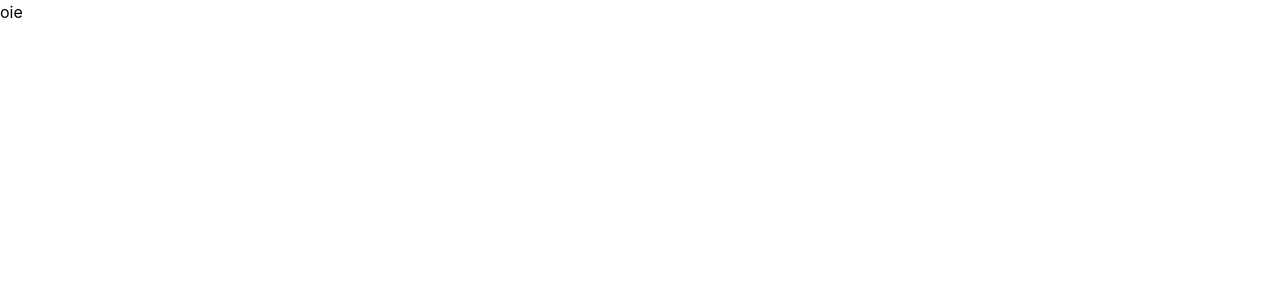
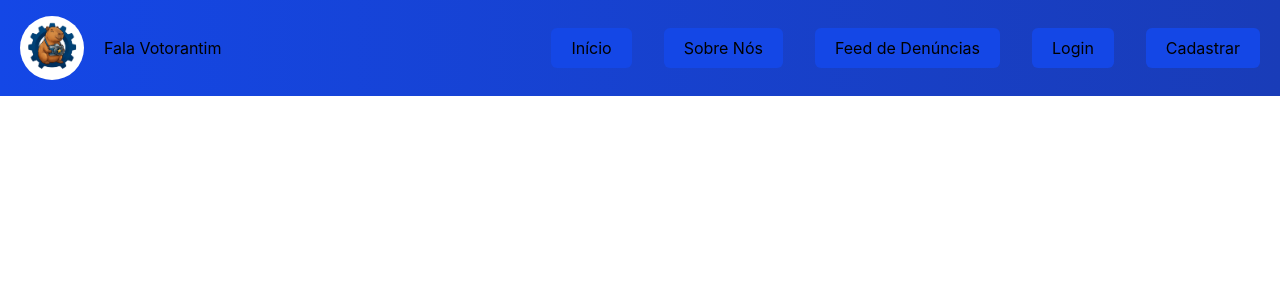
Before and after one commit to cdGuilherme/fala-votorantim-react, a React (Vite) app in the folder Fala-Votorantim/: page / in a window 1280 px wide. Shown: the top 300 px of the page. Built offline with nearby package versions, Linux system fonts and the light colour scheme.

Commit message:
Header Finalizado
Falta implementar junto do main, mas está feito

```diff
--- a/Fala-Votorantim/src/App.tsx
+++ b/Fala-Votorantim/src/App.tsx
@@ -1,12 +1,10 @@
-import './App.css'
+import LandingPage from "./Pages/PaginaPrincipal/LadingPage/LadingPage";
 
 function App() {
 
 
   return (
-    <>
-      oie
-    </>
+    <LandingPage/>
   )
 }
 
--- a/Fala-Votorantim/src/Components/Header.tsx
+++ b/Fala-Votorantim/src/Components/Header.tsx
@@ -0,0 +1,19 @@
+export default function Header() {
+    return(
+        <header className="w-full bg-linear-to-r from-[#1447E6] to-[#193CB8] min-w-full ">
+            <div className="flex place-content-between h-[96px] mx-5">
+                <div className="flex items-center gap-5">
+                    <img src="/Logo.png" alt="Logo" className="w-[64px] h-[64px] rounded-[50%]" />
+                    <h1>Fala Votorantim</h1>
+                </div>
+                <div className="flex items-center gap-8">
+                    <a href="/" className="flex h-10 items-center justify-center bg-[#1447E6] p-5 rounded-md">Início</a>
+                    <a href="/Sobre" className="flex h-10 items-center justify-center bg-[#1447E6] p-5 rounded-md">Sobre Nós</a>
+                    <a href="/Feed" className="flex h-10 items-center justify-center bg-[#1447E6] p-5 rounded-md">Feed de Denúncias</a>
+                    <a href="/Login" className="flex h-10 items-center justify-center bg-[#1447E6] p-5 rounded-md">Login</a>
+                    <a href="/Cadastrar" className="flex h-10 items-center justify-center bg-[#1447E6] p-5 rounded-md">Cadastrar</a>
+                </div>
+            </div>
+        </header>
+    )
+}
--- a/Fala-Votorantim/src/Pages/PaginaPrincipal/LadingPage/LadingPage.tsx
+++ b/Fala-Votorantim/src/Pages/PaginaPrincipal/LadingPage/LadingPage.tsx
@@ -0,0 +1,7 @@
+import Header from "../../../Components/Header";
+
+export default function LandingPage() {
+    return(
+        <Header/>
+    )
+}
```
Also changed, not shown: Fala-Votorantim/public/Logo.png (added).
